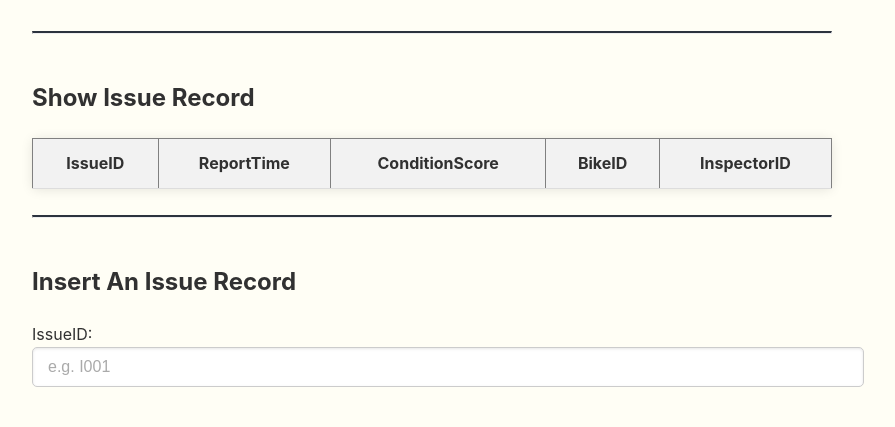
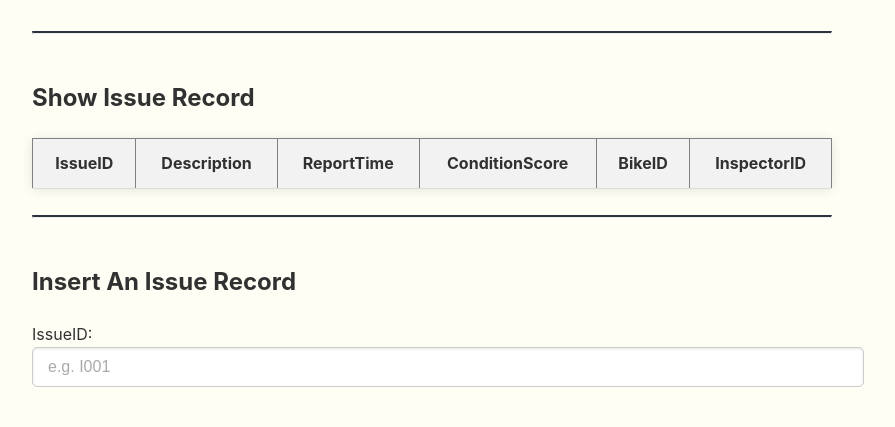
Before and after one commit to z-boyi/Urban-Bike-Infrastructure-Maintenance-System, a website: page Application/public/index.html in a window 1280 px wide. Both pictures are taken after a click on the button "Issue Management". Shown: the part 368-795 px from the top of the page, without its empty margins (208-1103 px from the left). Drawn offline with Linux system fonts and the light colour scheme; no server answers.

Commit message:
Add Description in fetchIssue

```diff
--- a/Application/appService.js
+++ b/Application/appService.js
@@ -574,6 +574,7 @@ async function fetchIssue() {
             `
             SELECT
                 IssueID,
+                Description,
                 TO_CHAR(ReportTime, 'YYYY-MM-DD HH24:MI:SS') AS ReportTime,
                 ConditionScore,
                 BikeID,
--- a/Application/public/index.html
+++ b/Application/public/index.html
@@ -232,6 +232,7 @@
                 <tr>
                     <!--Table head, need to be adjusted accordingly to align with your own.-->
                     <th>IssueID</th>
+                    <th>Description</th>
                     <th>ReportTime</th>
                     <th>ConditionScore</th>
                     <th>BikeID</th>
```
